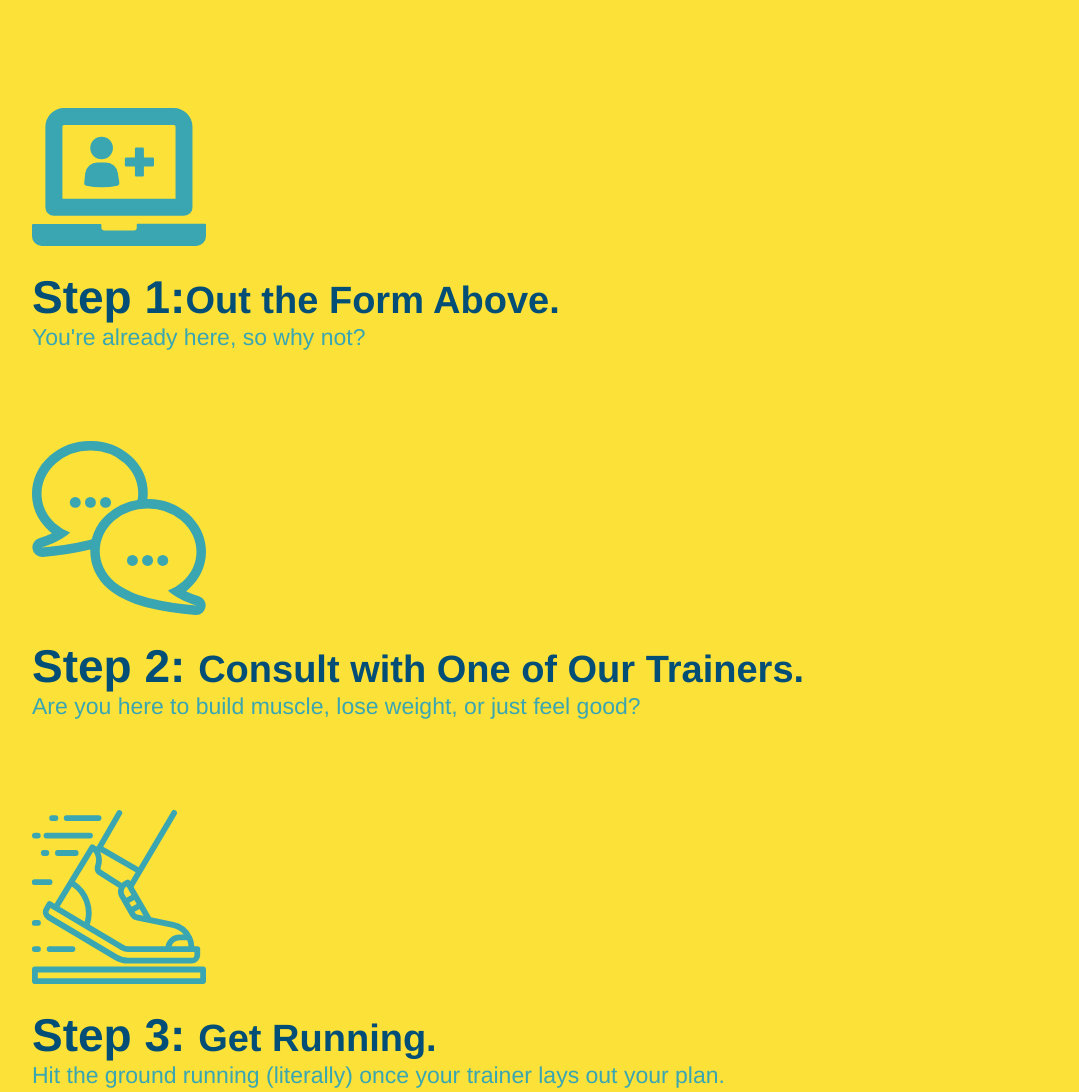
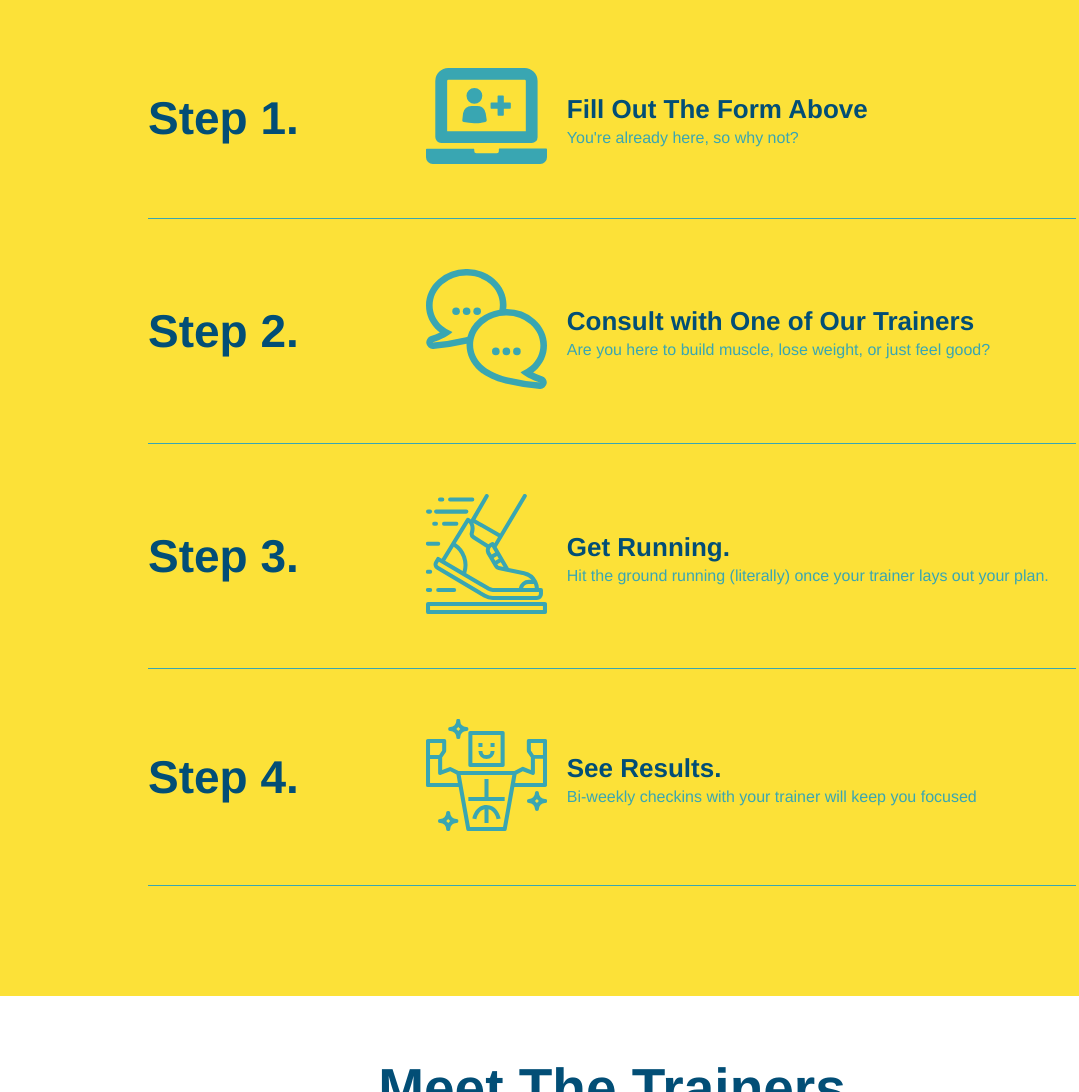
Before and after one commit to BlerandIsm/run-buddy, a plain HTML site: page index.html in a window 1280 px wide. Shown: the part 1260-2352 px from the top of the page, without its empty margins (28-1107 px from the left). Drawn offline with Linux system fonts and the light colour scheme.

Commit message:
add flexbox to the steps

```diff
--- a/assets/css/style.css
+++ b/assets/css/style.css
@@ -140,30 +140,48 @@ margin: 5px 0 15px 0;
   .secondary-border {
     border-color: #39a6b2;
   }
-.steps div {
-    margin-bottom: 80px;
+.step {
+    margin: 50px auto;
+    padding-bottom: 50px;
+    width: 80%;
+    border-bottom: 1px solid #39a6b2;
+    display: flex;
+    flex-wrap: wrap;
+    align-items: center;
+    justify-content: space-between;
   }
 
-.steps img {
-    width: 15%;
-    margin: 10px 0;
+.step h3 {
+    color: #024e76;
+    font-size: 46px;
+    flex: 1 30%;
+  }
+.step-info{
+    flex: 2 70%;
+    display: flex;
+    flex-wrap: wrap;
+    align-items: center;
+  }
+.step-img {
+    flex: 1 12%;
+    margin-right: 20px;
+  }
+.step-text {
+    flex: 12;
+  }
+.step-img img {
+    max-width: 100%;
+  }
+.steps-text p {
+    color: #39a6b2;
+    font-size: 18px;
+  }
+.step-text h4 {
+    font-size: 26px;
+    line-height: 1.5;
+    color: #024e76;
   }
 
-.steps h3 {
-    color: #024e76;
-    font-size: 46px;
-    margin-top: 10px;
-  }
-
-.steps p {
-    color: #39a6b2;
-    font-size: 23px;
-  }
-.steps span {
-    font-size: 38px;
-  }
-.trainers{
-}
 .trainer {
     width: 900px;
     margin: 0 auto 30px auto;
--- a/index.html
+++ b/index.html
@@ -94,29 +94,55 @@
                      What You Do
                  </h2>
              </div>
-            <div>
-                <!--insert this img element-->
-                <img src="./assets/images/step-1.svg" alt=""/>
-                <h3>Step 1:<span>Out the Form Above.</span> </h3>
+             <div class="step">
+                <h3>Step 1.</h3>
+                <div class="step-info">
+                  <div class="step-img">
+                    <img src="./assets/images/step-1.svg" alt="" />
+                  </div>
+                  <div class="step-text">
+                    <h4>Fill Out The Form Above</h4>
                     <p>You're already here, so why not?</p>
                   </div>
-
-            <div>
-                <img src="./assets/images/step-2.svg" alt=""/>
-                <h3>Step 2: <span>Consult with One of Our Trainers.</span> </h3>
+                </div>
+              </div>
+              <div class="step">
+                <h3>Step 2.</h3>
+                <div class="step-info">
+                  <div class="step-img">
+                    <img src="./assets/images/step-2.svg" alt="" />
+                  </div>
+                  <div class="step-text">
+                    <h4>Consult with One of Our Trainers</h4>
                     <p>Are you here to build muscle, lose weight, or just feel good?</p>
                   </div>
+                </div>
+              </div>
 
-            <div>
-                <img src="./assets/images/step-3.svg" alt=""/>
-                <h3>Step 3: <span> Get Running.</span></h3>
+              <div class="step">
+                <h3>Step 3.</h3>
+                <div class="step-info">
+                  <div class="step-img">
+                    <img src="./assets/images/step-3.svg" alt="" />
+                  </div>
+                  <div class="step-text">
+                    <h4>Get Running.</h4>
                     <p>Hit the ground running (literally) once your trainer lays out your plan.</p>
                   </div>
+                </div>
+              </div>
 
-            <div>
-                <img src="./assets/images/step-4.svg" alt=""/>
-                <h3>Step 4: <span> See Results.</span> </h3>
+              <div class="step">
+                <h3>Step 4.</h3>
+                <div class="step-info">
+                  <div class="step-img">
+                    <img src="./assets/images/step-4.svg" alt="" />
+                  </div>
+                  <div class="step-text">
+                    <h4>See Results.</h4>
                     <p>Bi-weekly checkins with your trainer will keep you focused</p>
+                  </div>
+                </div>
               </div>
 
         </section>
```
Lines whose indentation alone changed are shown as unchanged.
